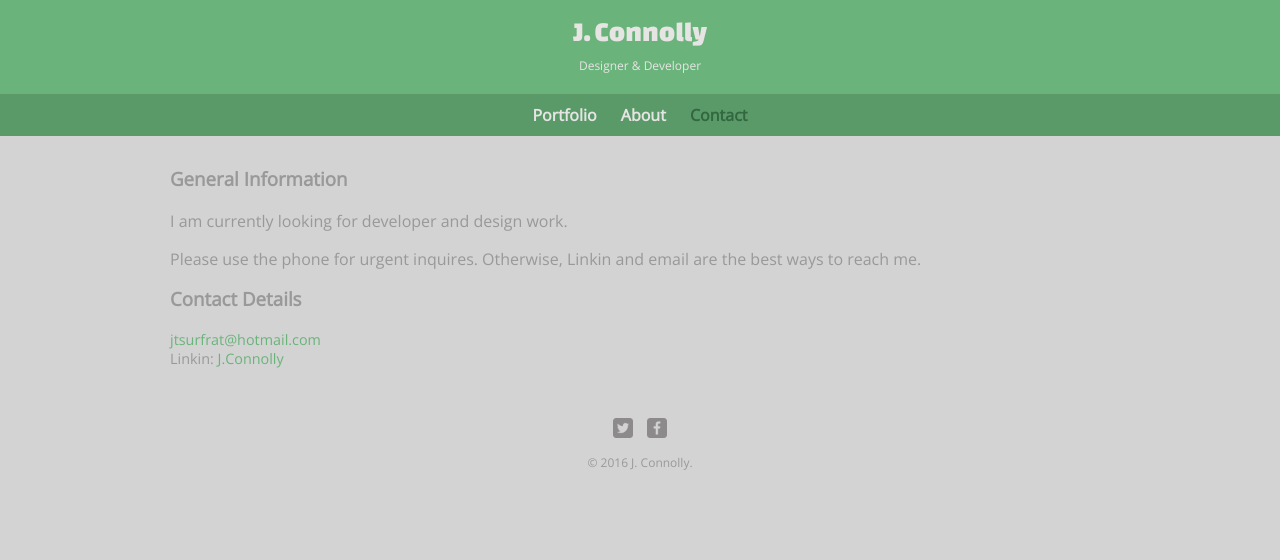
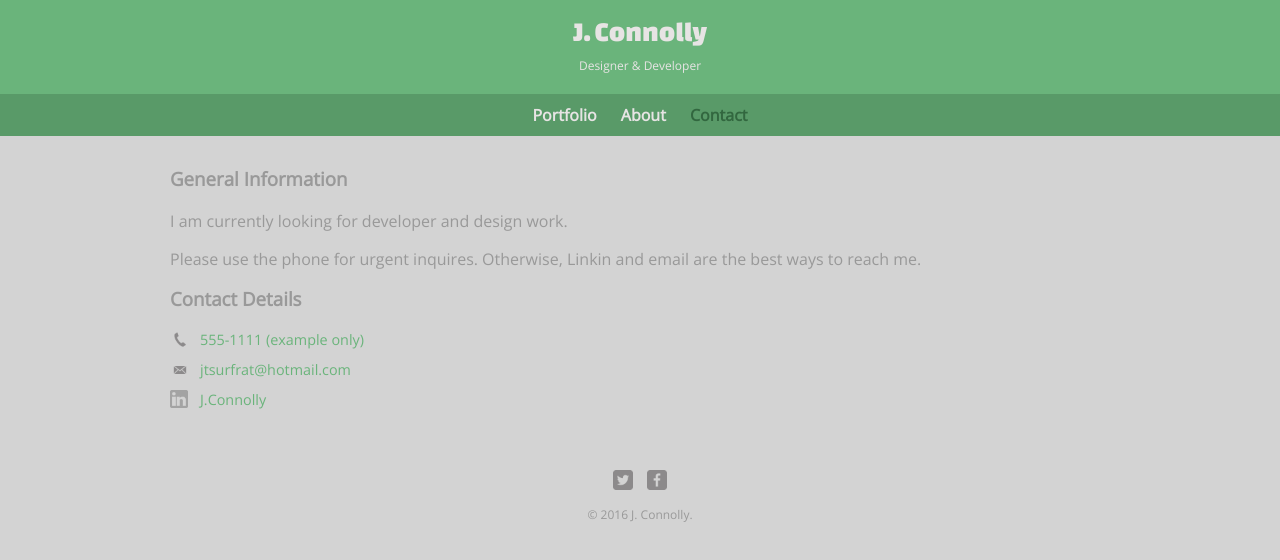
Before and after one commit to jtsurfrat/jconnolly, a plain HTML site: page contact.html in a window 1280 px wide. Drawn offline with nearby package versions, Linux system fonts and the light colour scheme.

Commit message:
added styles and social media icons in contact

```diff
--- a/contact.html
+++ b/contact.html
@@ -32,9 +32,9 @@
       <section>
         <h3>Contact Details</h3>
         <ul class="contact-info">
-          <!-- <li class="phone"><a href="tel:555-6425">555-6425</a></li> -->
+          <li class="phone"><a href="tel:555-6425">555-1111 (example only)</a></li>
           <li class="mail"><a href="mailto:jtsurfrat@hotmail.com">jtsurfrat@hotmail.com</a></li>
-          <li class="linkin">Linkin: <a href="https://www.linkedin.com/in/jenna-connolly-019838b9/">J.Connolly</a></li>
+          <li class="linkin"><a href="https://www.linkedin.com/in/jenna-connolly-019838b9/">J.Connolly</a></li>
         </ul>
       </section>
       <footer>
--- a/css/style.css
+++ b/css/style.css
@@ -149,6 +149,28 @@ PAGE: CONTACT
   font-size: 0.9em;
 }
 
+.contact-info a {
+  display: block;
+  min-height: 20px;
+  background-repeat: no-repeat;
+  background-size: 20px 20px;
+  padding: 0 0 0 30px;
+  margin: 0 0 10px;
+}
+
+.contact-info li.phone a {
+  background-image: url('../img/phone.png');
+}
+
+.contact-info li.mail a {
+  background-image: url('../img/mail.png');
+}
+
+.contact-info li.linkin a {
+  background-image: url('../img/linkin.png');
+  background-size: 18px 18px;
+}
+
 /*************************
 COLORS
 ************************/
```
Also changed, not shown: css/responsive.css (added), img/linkin.png (added), img/linkin25.png (added), img/linkin40.png (added), 1 other file.
